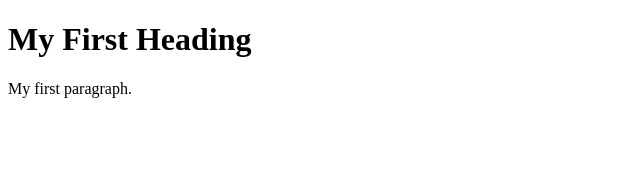
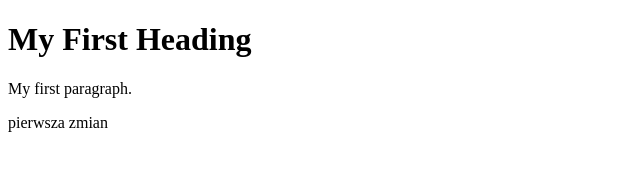
Before and after one commit to GrYzLy/zadanie, a plain HTML site: page Index.html in a window 1280 px wide. Shown: the whole page, without its empty margins (0-640 px from the left). Drawn offline with Linux system fonts and the light colour scheme.

Commit message:
Add pierwsza zmiana

```diff
--- a/Index.html
+++ b/Index.html
@@ -4,6 +4,6 @@
 
 <h1>My First Heading</h1>
 <p>My first paragraph.</p>
-
+pierwsza zmian
 </body>
 </html>
```
